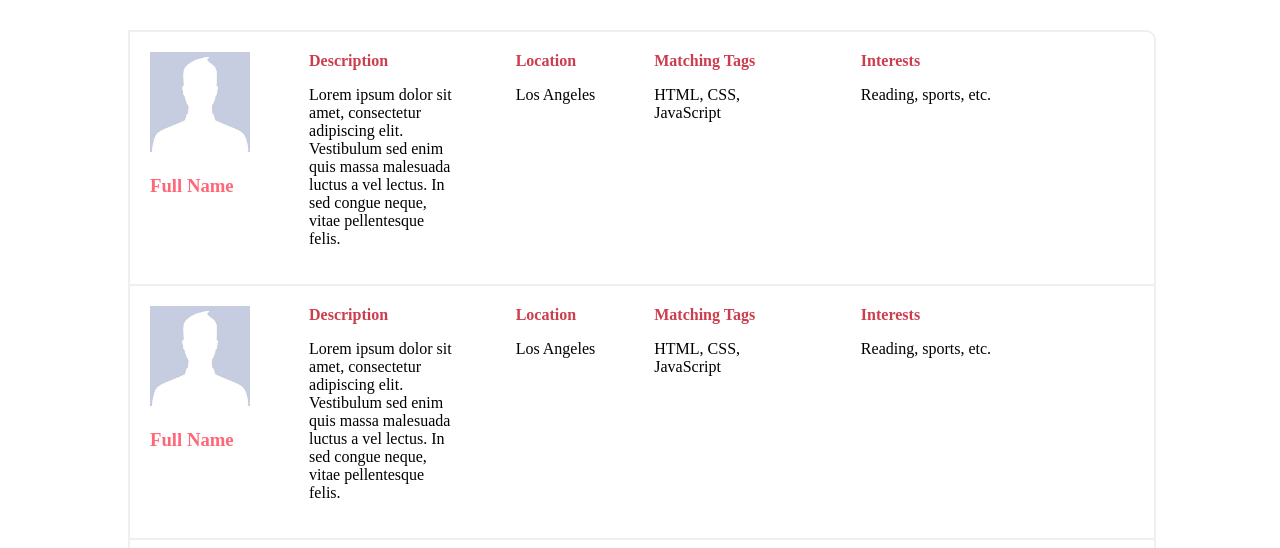
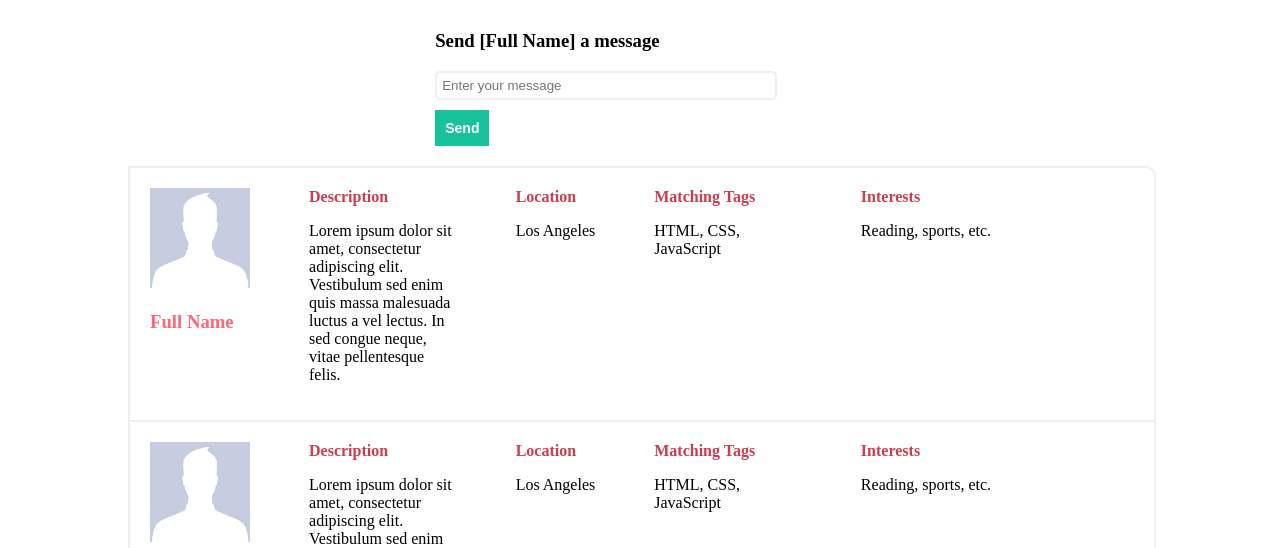
Before and after one commit to jens321/Minder, a plain HTML site: page connect.html in a window 1280 px wide. Shown: the part 183-731 px from the top of the page. Drawn offline with Linux system fonts and the light colour scheme.

Commit message:
user can send a short message along with the connection invitaiton

```diff
--- a/connect.html
+++ b/connect.html
@@ -20,6 +20,11 @@
     <!-- MAIN BODY -->
     <main class = "connect">
         <h2 class = "header">Your Connections.</h2>
+        <div class = "connect-message">
+            <h3>Send [Full Name] a message</h3>
+            <input type = "text" placeholder = "Enter your message" /><br />
+            <button class = "small-font">Send</button>
+        </div>
         <div class = "search-results">
             <div class = "search-result">
                 <div class = "search-result-info">
--- a/stylesheet.css
+++ b/stylesheet.css
@@ -49,6 +49,10 @@ html, body {
 
 .medium-font {
     font-size: 18px;
+}
+
+.small-font {
+    font-size: 14px;
 }
 
 .header {
@@ -300,3 +304,32 @@ main.connect h2{
     text-align: center;
     color: #FF4E61;
 }
+
+main.connect .connect-message {
+    width: 40%;
+    margin: 0px auto;
+}
+
+main.connect .connect-message input {
+    padding: 5px;
+    border: 2px solid #efefef;
+    border-radius: 5px;
+    width: 80%;
+}
+
+main.connect .connect-message button {
+    background-color: #18C29C;
+    border-style: none;
+    padding: 10px;
+    margin-top: 10px;
+    margin-bottom: 20px;
+    color: white;
+    font-weight: bold;
+}
+
+main.connect .connect-message button:hover {
+    background-color: white;
+    border: 2px solid #18C29C;
+    cursor: pointer;
+    color: #18C29C;
+}
```
